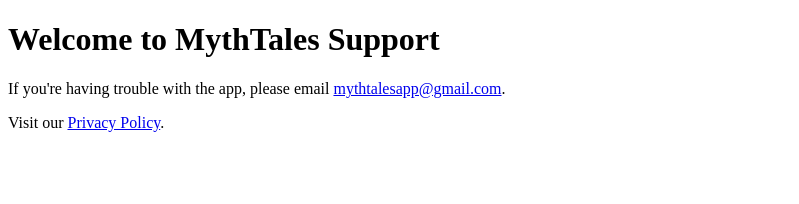
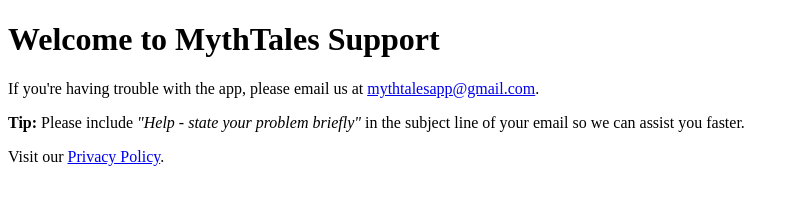
Before and after one commit to sths008/mythtales-support, a plain HTML site: page index.html in a window 1280 px wide. Shown: the whole page, without its empty margins (0-799 px from the left). Drawn offline with Linux system fonts and the light colour scheme.

Commit message:
Update index.html

```diff
--- a/index.html
+++ b/index.html
@@ -5,7 +5,10 @@
 </head>
 <body>
   <h1>Welcome to MythTales Support</h1>
-  <p>If you're having trouble with the app, please email <a href="mailto:mythtalesapp@gmail.com">mythtalesapp@gmail.com</a>.</p>
+  <p>If you're having trouble with the app, please email us at
+     <a href="mailto:mythtalesapp@gmail.com?subject=Help%20-%20State%20your%20problem%20briefly">
+     mythtalesapp@gmail.com</a>.</p>
+  <p><strong>Tip:</strong> Please include <em>"Help - state your problem briefly"</em> in the subject line of your email so we can assist you faster.</p>
   <p>Visit our <a href="https://htmlpreview.github.io/?https://raw.githubusercontent.com/sths008/mythtales-privacy-policy/main/privacy-policy.html">Privacy Policy</a>.</p>
 </body>
 </html>
```
